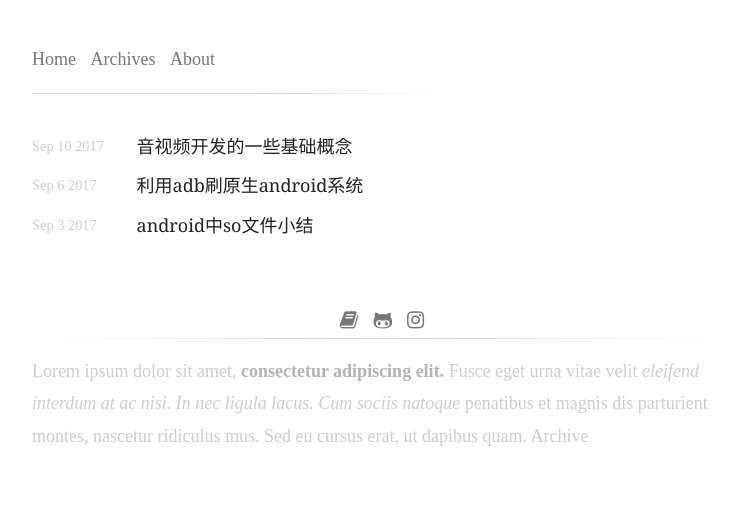
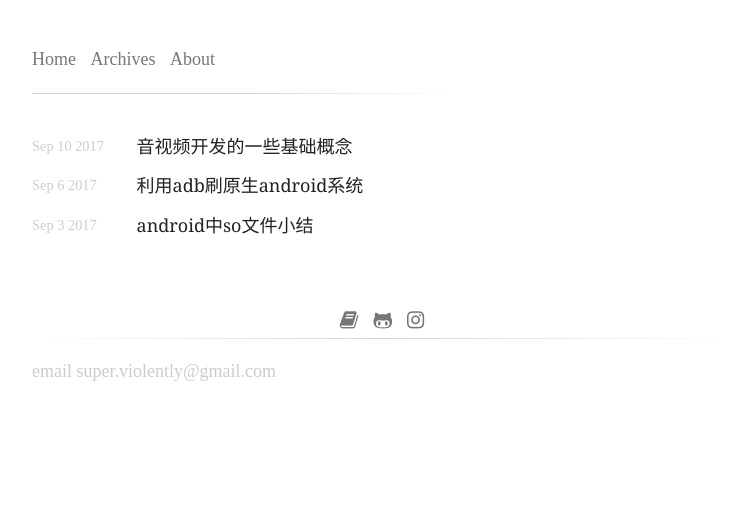
Before and after one commit to jinweime/blog, a plain HTML site: page archives/2017/09/index.html in a window 1280 px wide. Shown: the whole page, without its empty margins (258-997 px from the left). Drawn offline with nearby package versions, Linux system fonts and the light colour scheme.

Commit message:
Site updated: 2017-11-29 17:23:58

```diff
--- a/archives/2017/09/index.html
+++ b/archives/2017/09/index.html
@@ -136,7 +136,7 @@
 
   <hr/>
   <div id="footerContent" class="footer-content">
-    <p>Lorem ipsum dolor sit amet, <strong>consectetur adipiscing elit.</strong> Fusce eget urna vitae velit <em>eleifend interdum at ac nisi. In nec ligula lacus. Cum sociis natoque</em> penatibus et magnis dis parturient montes, nascetur ridiculus mus. Sed eu cursus erat, ut dapibus quam. Archive</p>
+    <p>email super.violently@gmail.com</p>
 
 
       </div>
```
Also changed, not shown: archives/2017/10/index.html (+1 -1 lines), archives/2017/index.html (+1 -1 lines), archives/index.html (+1 -1 lines).
